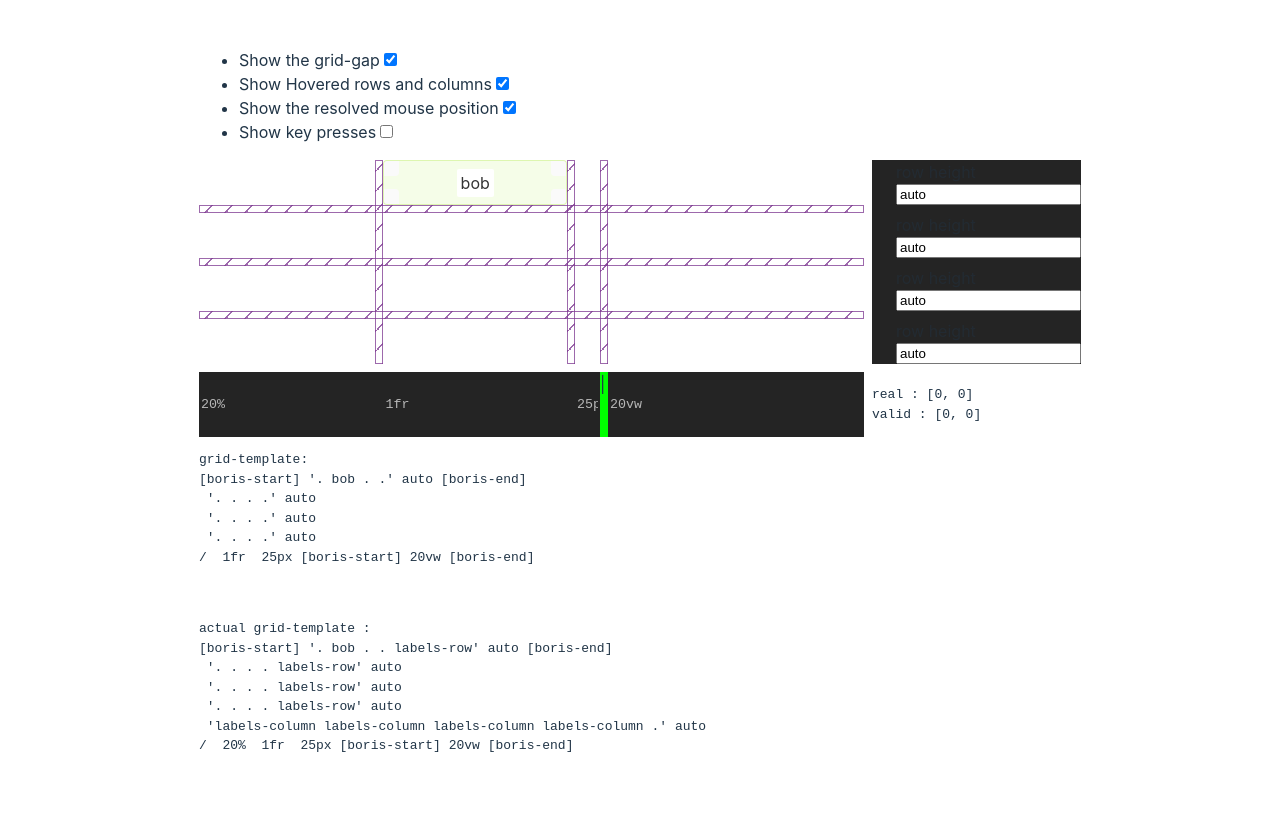
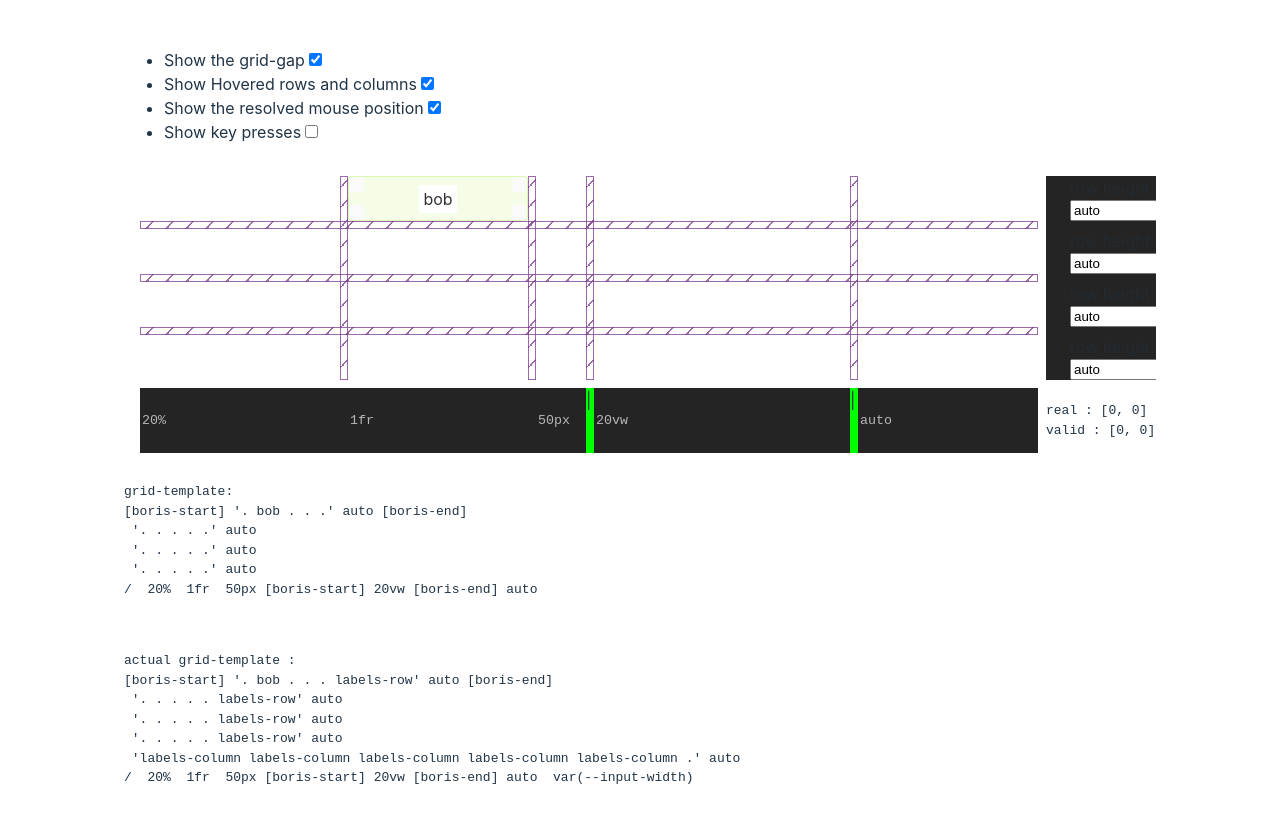
Before and after one commit to Ragnar-Oock/css-grid-generator, a Vue app: page / in a window 1280 px wide. Shown: the top 822 px of the page. Built offline with nearby package versions, Linux system fonts and the light colour scheme.

Commit message:
fix(grid): areas for each cell was not priorising areas already in the template

```diff
--- a/src/components/GridContainer.vue
+++ b/src/components/GridContainer.vue
@@ -17,9 +17,20 @@ import MousePosition from './devtools/MousePosition.vue';
 
 	// #region columns
 
-	const effectiveColumnExplicitTrackList = computed(() => [
-		...grid.columns.slice(0, -1),
-		{lineNames: (grid.columns as ExplicitTrack[]).at(-1)?.lineNames, trackSize: 'auto'}
+	const effectiveColumnExplicitTrackList = computed<ExplicitTrackList>(() => [
+		...(grid.columns.slice(0, -1) as OneOrMore<ExplicitTrack>),
+		{
+			lineNames: (grid.columns as ExplicitTrack[]).at(-1)?.lineNames,
+			trackSize: 'var(--input-width)'
+		},
+		{}
+	])
+
+	const userColumnExplicitTrackList = computed<ExplicitTrackList>(() => [
+		...(grid.columns.slice(0, -1) as OneOrMore<ExplicitTrack>),
+		{
+			lineNames: (grid.columns as ExplicitTrack[]).at(-1)?.lineNames,
+		}
 	])
 
 	// #endregion
@@ -28,7 +39,7 @@ import MousePosition from './devtools/MousePosition.vue';
 
 	const rowTracks = computed(() => {
 		const tracks: ExplicitRowTrackObj[] = grid.rows.map((row, index) => {
-			const areas = getAreasOnLine(grid.areas, index + 1, grid.numberOfColumns);
+			const areas = grid.templateAreas[index]!.map(area => area?.area ?? '.');
 			areas.push('labels-row');
 			return { ...row, areas };
 		});
@@ -37,16 +48,14 @@ import MousePosition from './devtools/MousePosition.vue';
 			trackSize: 'auto',
 			areas: [...Array.from({length: grid.numberOfColumns}, ()=> ('labels-column')), '.'],
 			lineNamesEnd: ''
-		},)
+		})
 		return tracks;
 	})
 
 	const userRowTracks = computed({
-		get: () => grid.rows.map(({lineNamesStart, trackSize, lineNamesEnd}, index) => ({
-			lineNamesStart,
-			areas: getAreasOnLine(grid.areas, index + 1, grid.numberOfColumns),
-			trackSize,
-			lineNamesEnd
+		get: () => grid.rows.map((row, index) => ({
+			...row,
+			areas: grid.templateAreas[index]!.map(area => area?.area ?? '.')
 		})) as OneOrMore<ExplicitRowTrackObj>,
 		set: newValue => {
 			grid.rows = [
@@ -70,7 +79,7 @@ ${rowTracks.value.map(serializeTrack).join('\n')}
 
 	const userTemplate = computed( () => `
 ${userRowTracks.value.map(serializeTrack).join('\n')}
-/ ${serializeExplicitTrackList(grid.columns.slice(1) as ExplicitTrackList)}
+/ ${serializeExplicitTrackList(userColumnExplicitTrackList.value)}
 	`);
 
 	// #endregion
@@ -152,6 +161,7 @@ actual grid-template : {{ template }}
 	.grid-wrapper {
 		display: grid;
 		--gap: .5rem;
+		--input-width: 15ch;
 		gap: var(--gap);
 
 		user-select: none;
@@ -160,6 +170,7 @@ actual grid-template : {{ template }}
 		width: 100%;
 		max-width: 1000px;
 		max-height: 800px;
+		padding: 1rem;
 	}
 	.grid-container {
 		width: 100%;
--- a/src/helper/area.helper.ts
+++ b/src/helper/area.helper.ts
@@ -10,11 +10,35 @@ import { getRandomColor } from "./color.helper";
 export function getAreasOnLine(areas: GridArea[], lineNumber: number, lineLength: number): string[] {
 	return Array
 		.from({length: lineLength}, (_, columnNumber) => {
-			return areas.find((area,) =>
-				area.columnStart <= columnNumber + 1 && columnNumber + 1 < area.columnEnd
-				&& area.rowStart <= lineNumber && lineNumber < area.rowEnd
-			)?.area ?? '.';
+			return getAreaByCell(areas, columnNumber, lineNumber)?.area ?? '.';
 		});
+}
+
+/**
+ * check if an area is in a cell or not
+ * @param area area to check
+ * @param columnLineIndex column index of the cell of interest (0 indexed)
+ * @param rowLineIndex row index of the cell of interest (0 indexed)
+ */
+function cellMatcher(area: GridArea, columnLineIndex: number, rowLineIndex: number): boolean {
+	return (
+		area.columnStart <= columnLineIndex + 1 && columnLineIndex + 1 < area.columnEnd
+		&& area.rowStart <= rowLineIndex + 1  && rowLineIndex + 1 < area.rowEnd
+	)
+}
+
+/**
+ * find the first area that fits a given cell
+ * @param areas list of the areas to search throught
+ * @param columnLineIndex column index of the cell (0 indexed)
+ * @param rowLineIndex row index of the cell (0 indexed)
+ */
+export function getAreaByCell(areas: GridArea[], columnLineIndex: number, rowLineIndex: number): GridArea | null {
+	return areas.find(area => cellMatcher(area, columnLineIndex, rowLineIndex)) ?? null
+}
+
+export function getAllAreasByCell(areas: GridArea[], columnLineIndex: number, rowLineIndex: number): GridArea[] {
+	return areas.filter(area => cellMatcher(area, columnLineIndex, rowLineIndex));
 }
 
 let newAreaCount = 0;
@@ -28,3 +52,6 @@ export function makeArea({x, y}: Coord): GridArea {
 		rowEnd: y + 1,
 	}
 }
+export function getAreaIndex(area: GridArea, nbCols: number): number {
+	return area.columnStart + (area.rowStart - 1) * nbCols;
+}
--- /dev/null
+++ b/src/helper/array.helper.ts
@@ -0,0 +1,36 @@
+// this could be a lot simpler... but I wanted to play with iterators/generators
+function* iterate<T>(to: number, initializer: (i: number) => T): Generator<T, void, unknown> {
+	for (let i = 0; i < to ; i++) {
+		yield initializer(i)
+	}
+}
+
+
+/**
+ * Generate a row major matrix of "stuff" initialized by the provided initializer function
+ * @param cols number of columns in the grid
+ * @param rows number of rows in the grid
+ * @param initializer an initializer function that runs on every cell and given the position of said cell
+ */
+export function makeGrid<T extends unknown = null>(cols: number, rows: number, initializer?: (col: number, row: number) => T): T[][] {
+	return Array.from(iterate(rows, row =>
+		Array.from(iterate(cols, col =>
+			initializer?.(col, row) ?? null as T
+		))
+	));
+}
+
+
+
+/**
+ * Generate a row major matrix filled with `null`
+ * @param cols number of columns in the grid
+ * @param rows number of rows in the grid
+ */
+export function makeNullGrid(cols: number, rows: number): null[][] {
+	return Array.from(iterate(rows, () =>
+		Array.from(iterate(cols, () =>
+			null
+		))
+	));
+}
--- a/src/stores/grid.store.ts
+++ b/src/stores/grid.store.ts
@@ -1,7 +1,10 @@
 import { defineStore } from "pinia";
 import { computed, ref } from "vue";
+import { getAllAreasByCell, getAreaByCell, getAreaIndex } from "../helper/area.helper";
+import { makeGrid } from "../helper/array.helper";
 import { getRandomColor } from "../helper/color.helper";
-import { ExplicitRowTrackState, ExplicitTrackList, GridArea } from "../types/grid.type";
+import { isString } from "../helper/type.helper";
+import { ExplicitRowTrackState, ExplicitTrack, ExplicitTrackList, GridArea, LineNames, TrackSize } from "../types/grid.type";
 import { OneOrMore } from "../types/helper.type";
 
 export const useGrid = defineStore('grid', () => {
@@ -33,10 +36,121 @@ export const useGrid = defineStore('grid', () => {
 	const columns = ref<ExplicitTrackList>([
 		{trackSize: '20%'},
 		{trackSize: '1fr'},
-		{trackSize: '25px'},
+		{trackSize: '50px'},
 		{trackSize: '20vw', lineNames: '[boris-start]'},
-		{lineNames: '[boris-end]'}
+		{trackSize: 'auto', lineNames: '[boris-end]'},
+		{}
 	]);
+
+	/**
+	 * holds the "width" of the column tracks, there's always at least one item in this array
+	 */
+	const columnTracks = ref<OneOrMore<TrackSize>>([
+		'20%',
+		'1fr',
+		'50px',
+		'20vw',
+		'auto',
+	]);
+	type Tracknames = string[];
+	type TracknamesList = [Tracknames, Tracknames, ...Tracknames[]];
+
+	/**
+	 * holds the user provided names for each column lines, this array should always be 1 item
+	 * longer than columnTracks because there's a line on each side of every track
+	 */
+	const userColumnLineNames = ref<TracknamesList>([
+		[],
+		[],
+		[],
+		[],
+		['boris-start'],
+		['boris-end'],
+	]);
+
+	function formatLineNames(lineNames: Tracknames): LineNames | undefined {
+		return lineNames.length === 0 ? undefined : `[${lineNames.join(' ')}]`;
+	}
+
+	const areaByCells = computed(() => {
+		const areaList = areas.value;
+		return Array.from(
+			{length: userColumnLineNames.value.length},
+			(_, columnLineIndex) => Array.from(
+				{length: numberOfRows.value + 1},
+				(_, rowLineIndex) => getAreaByCell(areaList, columnLineIndex, rowLineIndex)
+			)
+		)}
+	)
+
+	const grid2d = computed<[cells: (GridArea|null)[][], overlaping: GridArea[]]>(() => {
+		const nbCols = numberOfColumns.value;
+		const nbRows = numberOfColumns.value;
+		let allAreas: GridArea[] = areas.value.sort((a, b) => getAreaIndex(a, nbCols) - getAreaIndex(b, nbCols));
+		let noOverlap = Array.from(allAreas);
+		const overlapingAreas: GridArea[] = [];
+
+		const cells = makeGrid(
+			nbCols,
+			nbRows,
+			(x, y) => {
+				// find the first area that doesn't overlap any other and that fit the cell
+				const result = getAreaByCell(noOverlap, x, y);
+				// find all the areas that fit the cell
+				const overlaping = getAllAreasByCell(allAreas, x, y)
+				// remove the result from the overlaping areas
+					.filter(area => area !== result);
+
+				// remove the others from the list of areas that don't overlap (because if they are in that same area they do overlap)
+				noOverlap = noOverlap.filter(area => !overlaping.includes(area));
+				// add the overlaping areas to the list of overlaping areas
+				overlapingAreas.push(...overlaping);
+
+				// return the area we found at the start
+				return result;
+			}
+		);
+
+		return [
+			cells,
+			Array.from(new Set(overlapingAreas))
+		];
+	})
+
+
+	const templateAreas = computed<(GridArea|null)[][]>(() => grid2d.value[0]);
+	const overlapingAreas = computed<GridArea[]>(() => grid2d.value[1])
+
+	/**
+	 * finds all the areas that are starting or ending at the given line and add their
+	 * name to the line names if the area is overlaping another one and can't be put
+	 * in the area string
+	 *
+	 * @param columnLineIndex index of the column line (not track)
+	 * @todo
+	 */
+	function columnLineNamesFromAreas(columnLineIndex: number): Tracknames {
+		const areaArray = Array.from(overlapingAreas.value);
+		return [
+				...areaArray
+					.filter(({columnStart}) => columnStart === columnLineIndex)
+					.map(({area}) => `${area}-start`),
+				...areaArray
+					.filter(({columnEnd}) => columnEnd === columnLineIndex)
+					.map(({area}) => `${area}-end`),
+			]
+			.filter(isString)
+	}
+
+	const computedColumns = computed<ExplicitTrackList>(() => ([
+			...userColumnLineNames
+				.value
+				.map((userLineNames, index) => ({
+					lineNames: formatLineNames([...userLineNames, ...columnLineNamesFromAreas(index)]),
+					trackSize: columnTracks.value[index] ?? 'auto'
+				})) as OneOrMore<ExplicitTrack>,
+			{}
+		]));
 
 	const numberOfColumns = computed(() => columns.value.length - 1);
 	// #endregion
@@ -71,13 +185,20 @@ export const useGrid = defineStore('grid', () => {
 
 	return {
 		areas,
+		areaByCells,
 		updateItem,
+		overlapingAreas,
+		templateAreas,
 
 		columns,
+		userColumnLineNames,
+		columnTracks,
+		computedColumns,
 		numberOfColumns,
 
 		rows,
-		numberOfRows
+		numberOfRows,
+		grid2d
 	}
 
 });
--- a/src/types/grid.type.ts
+++ b/src/types/grid.type.ts
@@ -33,7 +33,7 @@ export type FlexFactor = `${number}fr`;
 
 export type InflexibleBreadth = 'auto' | 'min-content' | 'max-content' | CSS.LengthPercentage;
 export type FitContent = `fit-content(${CSS.Length})` | `fit-content(${CSS.LengthPercentage})`;
-export type TrackBreadth = CSS.LengthPercentage | FlexFactor | 'min-content' | 'max-content' | 'auto';
+export type TrackBreadth = CSS.LengthPercentage | FlexFactor | 'min-content' | 'max-content' | 'auto' | CSS.Length;
 export type MinMax = `minmax(${InflexibleBreadth}, ${TrackBreadth})`;
 export type TrackSize = TrackBreadth | MinMax | FitContent;
 export type LineNames = `[${string}]`;
```
Also changed, not shown: package.json (+9 -7 lines), 2 other files (tests, documents, lock files or other folders).
